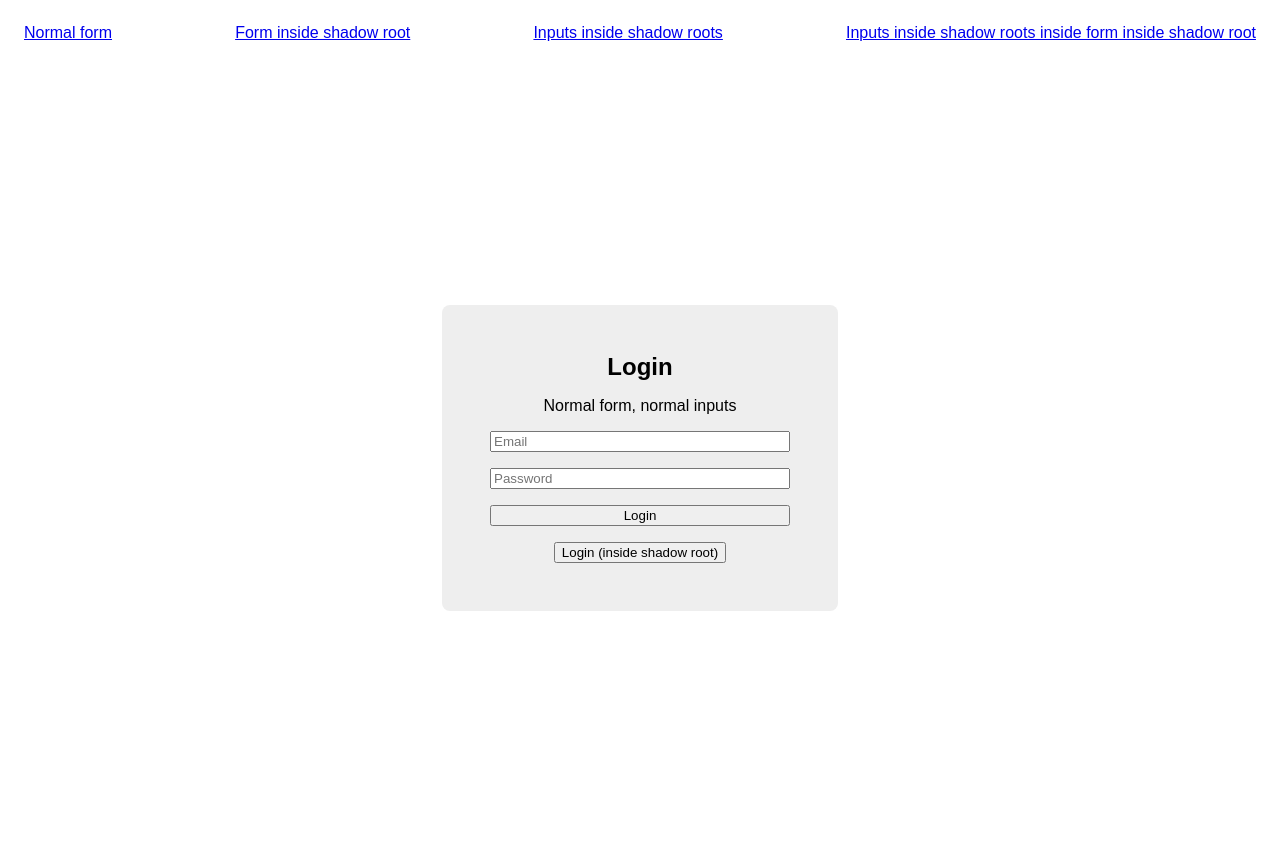
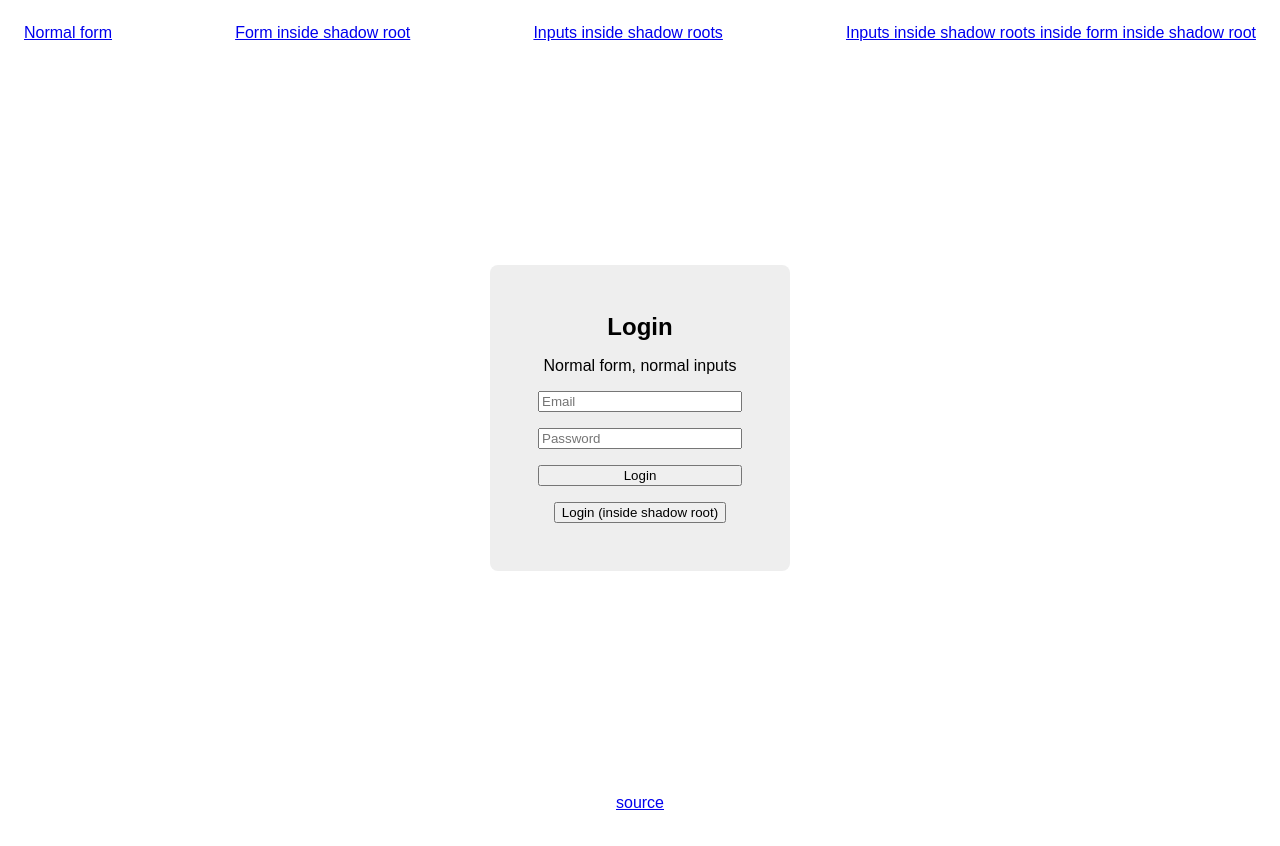
Before and after one commit to sandprickle/wc-autocomplete-test, a website built with Vite: page index.html in a window 1280 px wide. Built offline with nearby package versions, Linux system fonts and the light colour scheme.

Commit message:
add source link, tweak styling

```diff
--- a/index.html
+++ b/index.html
@@ -10,6 +10,7 @@
   </head>
   <body>
     <nav-bar></nav-bar>
+
     <div class="container">
       <div class="login">
         <h2>Login</h2>
@@ -36,5 +37,7 @@
         </form>
       </div>
     </div>
+
+    <my-footer></my-footer>
   </body>
 </html>
--- a/style.css
+++ b/style.css
@@ -1,5 +1,16 @@
+*,
+*::before,
+*::after {
+  box-sizing: border-box;
+}
+
+html {
+  height: 100vh;
+}
+
 body {
-  height: 100vh;
+  height: 100%;
+  max-height: 90vh;
   font-family: sans-serif;
 }
 
```
Also changed, not shown: shadow-form-inputs/index.html (+1 -0 lines), shadow-form/index.html (+1 -0 lines), shadow-inputs/index.html (+1 -0 lines).
